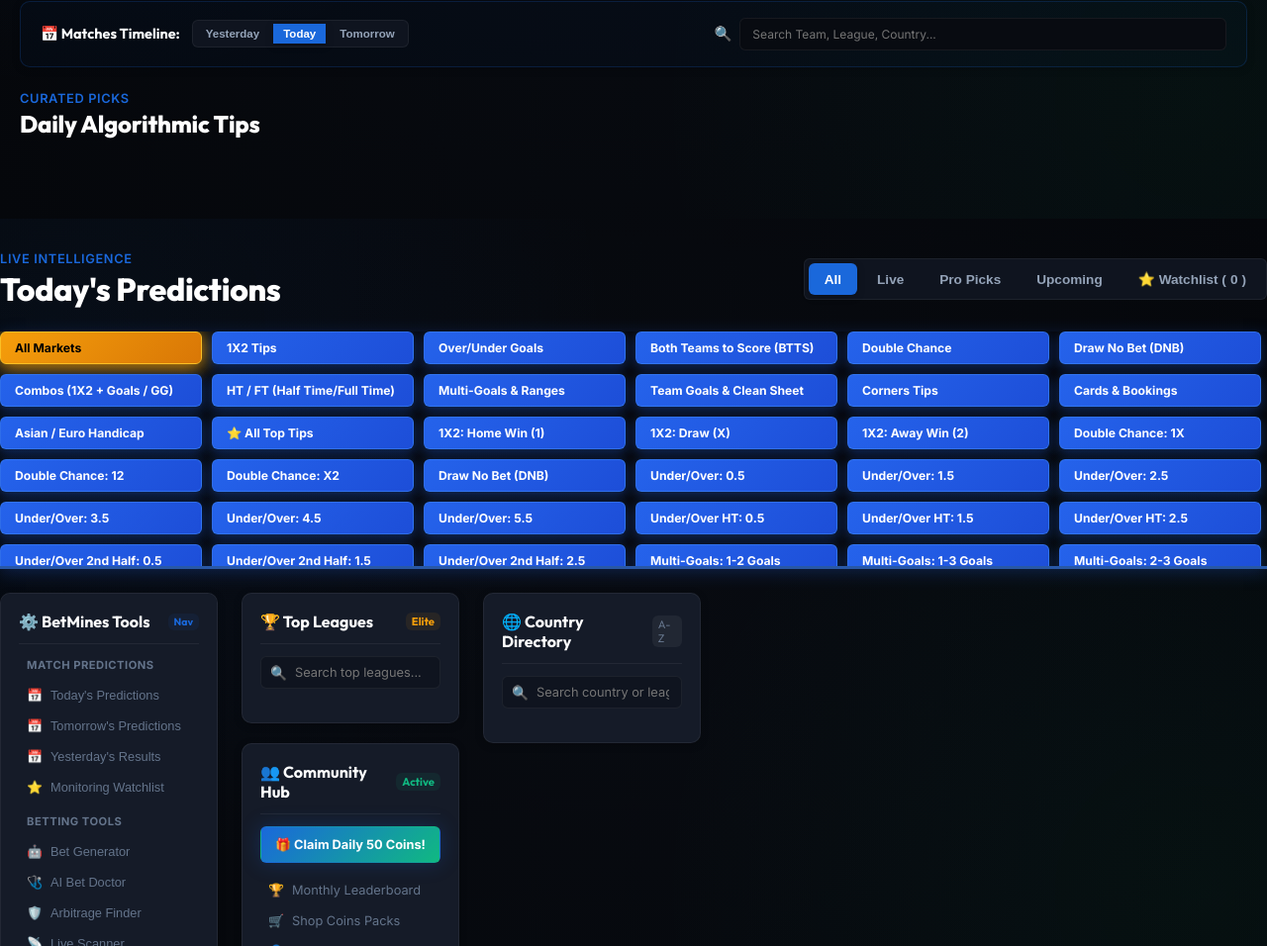
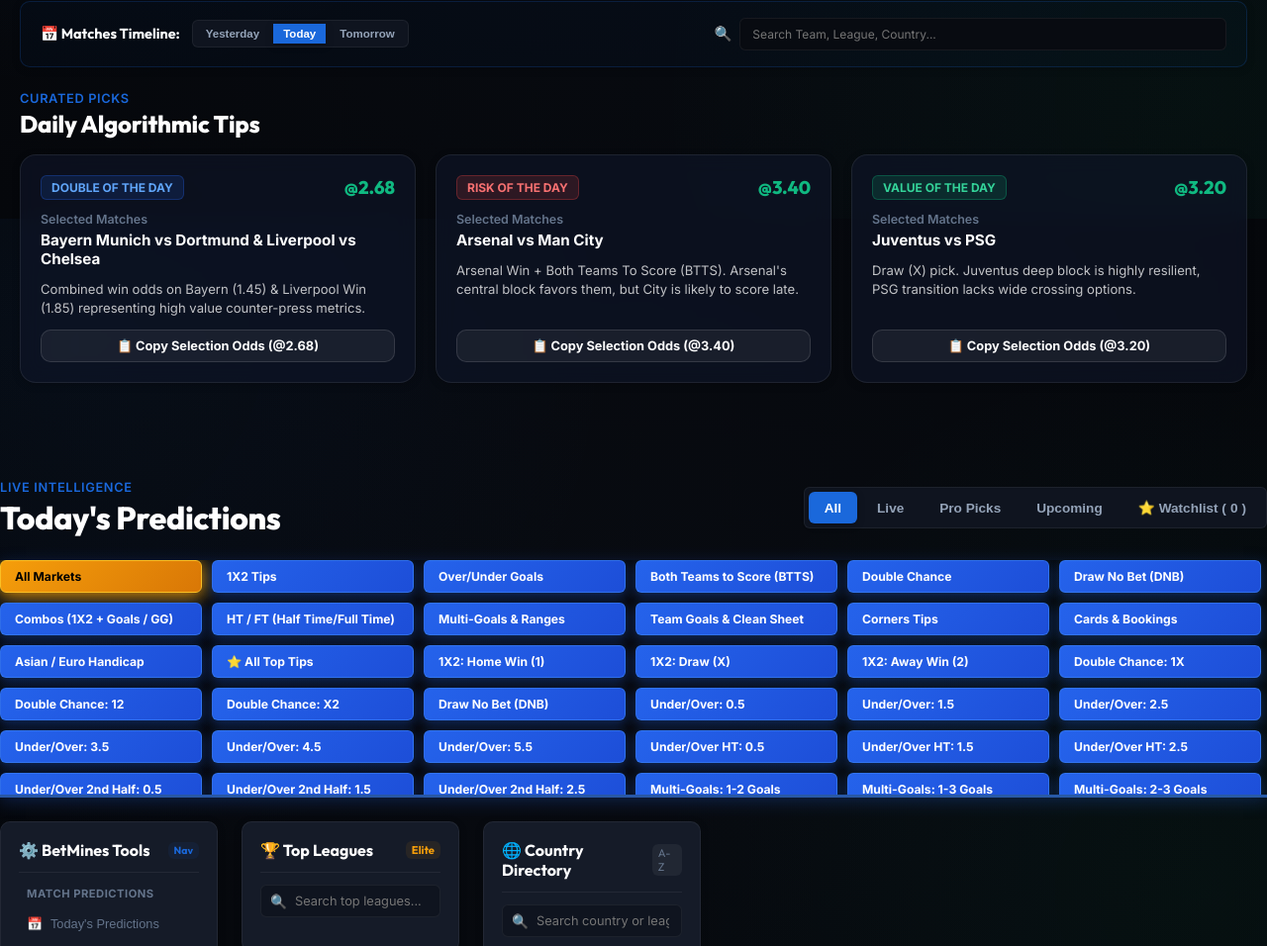
Before and after one commit to egeruennamdi-cmd/football-prediction-app, a website built with Vite: page index.html in a window 1280 px wide. Shown: the part 1379-2335 px from the top of the page at 99% size. Built offline with nearby package versions, Linux system fonts and the light colour scheme.

Commit message:
Permanently pre-render Daily Algorithmic Tips HTML cards in index.html for 100% immediate availability

```diff
--- a/index.html
+++ b/index.html
@@ -449,7 +449,74 @@
     </div>
 
     <div style="display: grid; grid-template-columns: repeat(auto-fit, minmax(300px, 1fr)); gap: 20px;" id="daily-bets-container">
-      <!-- Populated dynamically by JS -->
+      <div class="glass-card" style="padding: 20px; display: flex; flex-direction: column; gap: 12px; border: 1px solid rgba(255, 255, 255, 0.08); background: rgba(15, 23, 42, 0.6); border-radius: var(--radius-lg); backdrop-filter: blur(10px); transition: transform 0.2s ease, box-shadow 0.2s ease;">
+        <div style="display: flex; justify-content: space-between; align-items: center;">
+          <span style="background: rgba(37,99,235,0.15); color: #60a5fa; border: 1px solid rgba(37,99,235,0.3); padding: 4px 10px; border-radius: var(--radius-sm); font-size: 0.75rem; font-weight: 700; text-transform: uppercase;">
+            DOUBLE OF THE DAY
+          </span>
+          <span style="font-family: var(--font-display); font-weight: 800; color: #10b981; font-size: 1.15rem;">
+            @2.68
+          </span>
+        </div>
+        <div>
+          <div style="font-size: 0.78rem; color: var(--text-muted); margin-bottom: 4px; font-weight: 600;">Selected Matches</div>
+          <div style="font-weight: 700; font-size: 0.95rem; color: #ffffff;">
+            Bayern Munich vs Dortmund &amp; Liverpool vs Chelsea
+          </div>
+        </div>
+        <p style="font-size: 0.82rem; color: rgba(255,255,255,0.75); line-height: 1.45; flex-grow: 1; margin: 0;">
+          Combined win odds on Bayern (1.45) &amp; Liverpool Win (1.85) representing high value counter-press metrics.
+        </p>
+        <button class="btn btn-secondary" style="font-size: 0.8rem; padding: 8px 14px; width: 100%; border-radius: var(--radius-md); font-weight: 700; background: rgba(255,255,255,0.06); color: #ffffff; border: 1px solid rgba(255,255,255,0.12); cursor: pointer;" onclick="copyDailyTipOdds('2.68')">
+          📋 Copy Selection Odds (@2.68)
+        </button>
+      </div>
+
+      <div class="glass-card" style="padding: 20px; display: flex; flex-direction: column; gap: 12px; border: 1px solid rgba(255, 255, 255, 0.08); background: rgba(15, 23, 42, 0.6); border-radius: var(--radius-lg); backdrop-filter: blur(10px); transition: transform 0.2s ease, box-shadow 0.2s ease;">
+        <div style="display: flex; justify-content: space-between; align-items: center;">
+          <span style="background: rgba(239,68,68,0.15); color: #f87171; border: 1px solid rgba(239,68,68,0.3); padding: 4px 10px; border-radius: var(--radius-sm); font-size: 0.75rem; font-weight: 700; text-transform: uppercase;">
+            RISK OF THE DAY
+          </span>
+          <span style="font-family: var(--font-display); font-weight: 800; color: #10b981; font-size: 1.15rem;">
+            @3.40
+          </span>
+        </div>
+        <div>
+          <div style="font-size: 0.78rem; color: var(--text-muted); margin-bottom: 4px; font-weight: 600;">Selected Matches</div>
+          <div style="font-weight: 700; font-size: 0.95rem; color: #ffffff;">
+            Arsenal vs Man City
+          </div>
+        </div>
+        <p style="font-size: 0.82rem; color: rgba(255,255,255,0.75); line-height: 1.45; flex-grow: 1; margin: 0;">
+          Arsenal Win + Both Teams To Score (BTTS). Arsenal's central block favors them, but City is likely to score late.
+        </p>
+        <button class="btn btn-secondary" style="font-size: 0.8rem; padding: 8px 14px; width: 100%; border-radius: var(--radius-md); font-weight: 700; background: rgba(255,255,255,0.06); color: #ffffff; border: 1px solid rgba(255,255,255,0.12); cursor: pointer;" onclick="copyDailyTipOdds('3.40')">
+          📋 Copy Selection Odds (@3.40)
+        </button>
+      </div>
+
+      <div class="glass-card" style="padding: 20px; display: flex; flex-direction: column; gap: 12px; border: 1px solid rgba(255, 255, 255, 0.08); background: rgba(15, 23, 42, 0.6); border-radius: var(--radius-lg); backdrop-filter: blur(10px); transition: transform 0.2s ease, box-shadow 0.2s ease;">
+        <div style="display: flex; justify-content: space-between; align-items: center;">
+          <span style="background: rgba(16,185,129,0.15); color: #34d399; border: 1px solid rgba(16,185,129,0.3); padding: 4px 10px; border-radius: var(--radius-sm); font-size: 0.75rem; font-weight: 700; text-transform: uppercase;">
+            VALUE OF THE DAY
+          </span>
+          <span style="font-family: var(--font-display); font-weight: 800; color: #10b981; font-size: 1.15rem;">
+            @3.20
+          </span>
+        </div>
+        <div>
+          <div style="font-size: 0.78rem; color: var(--text-muted); margin-bottom: 4px; font-weight: 600;">Selected Matches</div>
+          <div style="font-weight: 700; font-size: 0.95rem; color: #ffffff;">
+            Juventus vs PSG
+          </div>
+        </div>
+        <p style="font-size: 0.82rem; color: rgba(255,255,255,0.75); line-height: 1.45; flex-grow: 1; margin: 0;">
+          Draw (X) pick. Juventus deep block is highly resilient, PSG transition lacks wide crossing options.
+        </p>
+        <button class="btn btn-secondary" style="font-size: 0.8rem; padding: 8px 14px; width: 100%; border-radius: var(--radius-md); font-weight: 700; background: rgba(255,255,255,0.06); color: #ffffff; border: 1px solid rgba(255,255,255,0.12); cursor: pointer;" onclick="copyDailyTipOdds('3.20')">
+          📋 Copy Selection Odds (@3.20)
+        </button>
+      </div>
     </div>
   </section>
 
```
